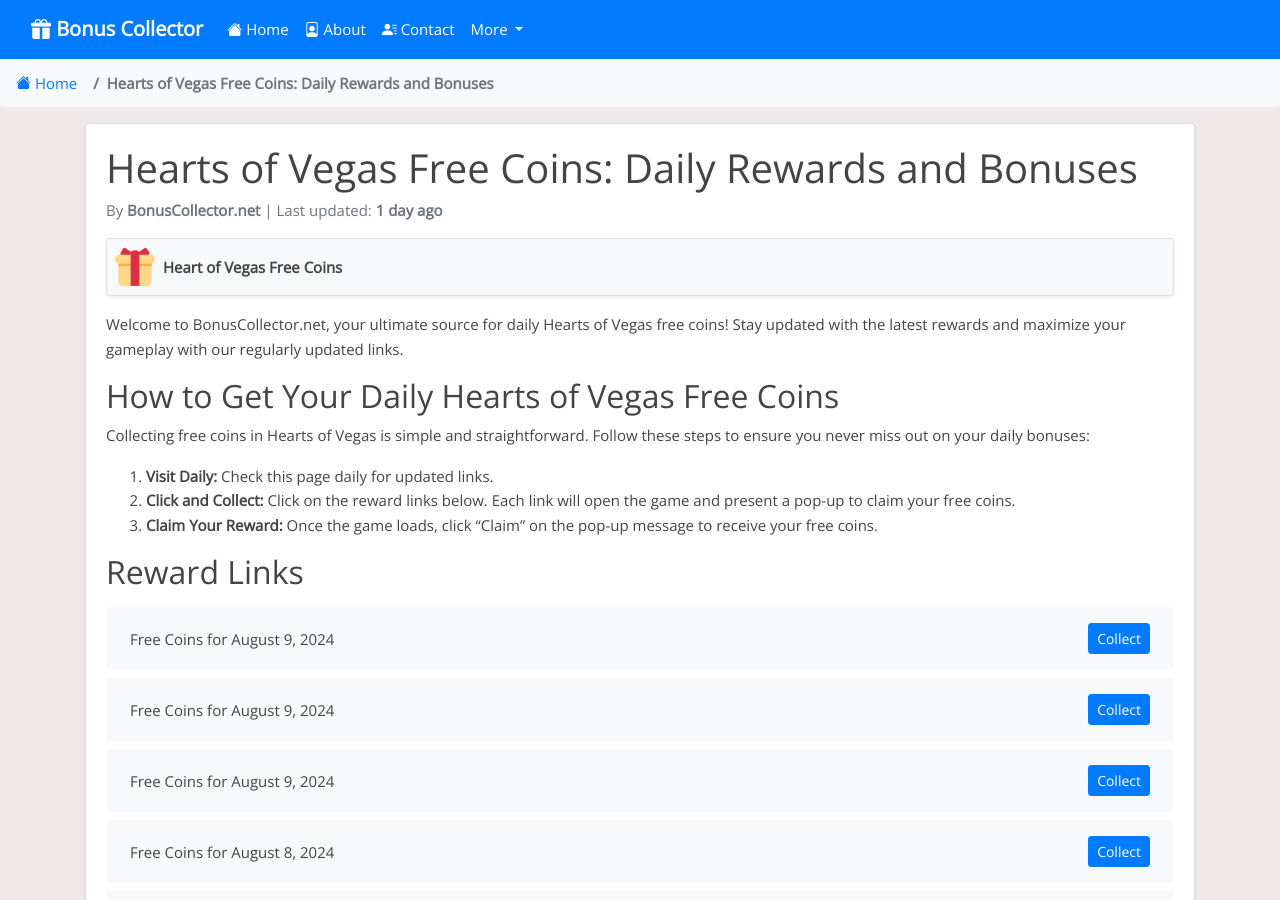
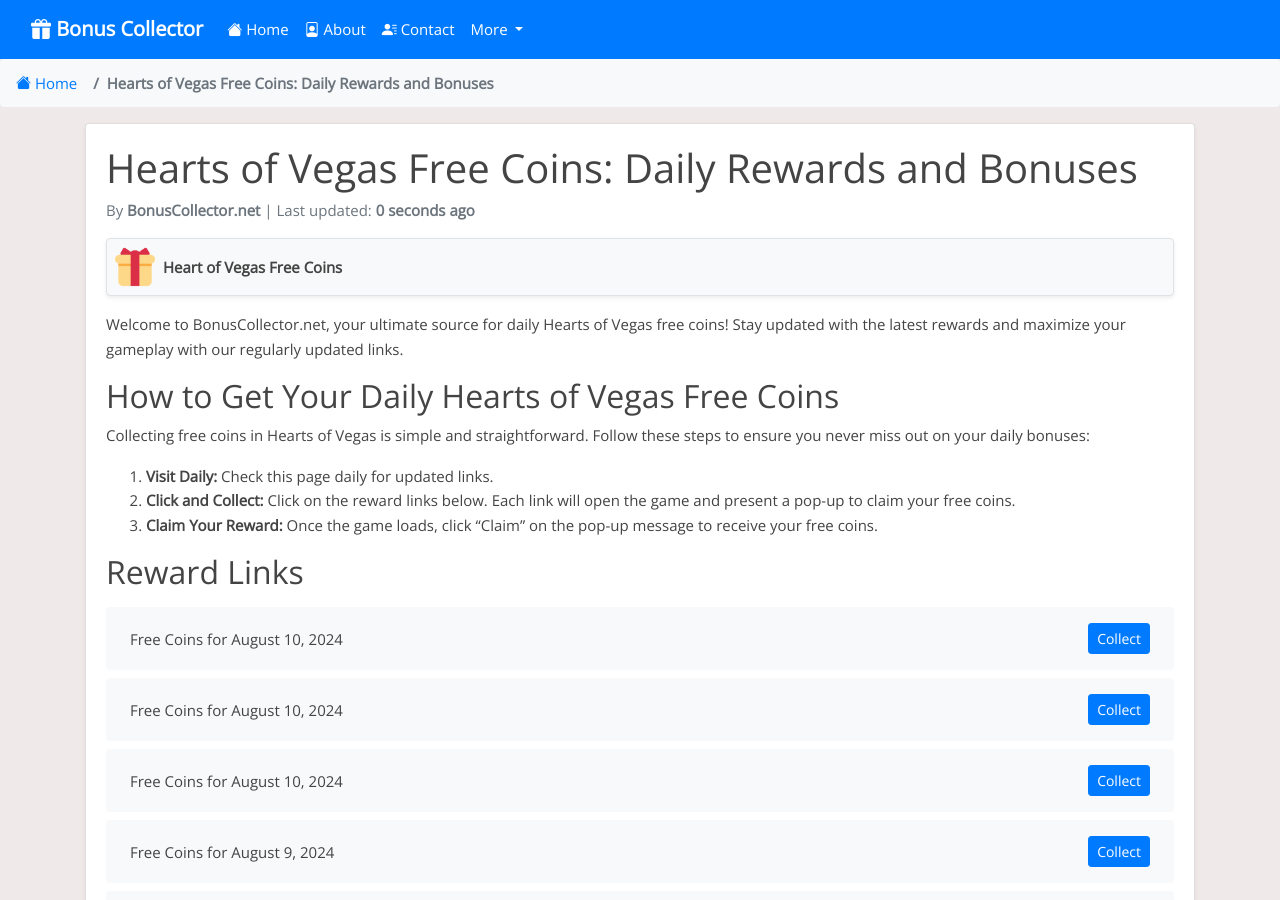
Before and after one commit to Prollad99/bs-net, a Jekyll site: the page built from _posts/2024-08-02-heart-of-vegas.md, in a window 1280 px wide and 900 px high. Built offline with Jekyll 4.4.1, drawn with Linux system fonts in a browser that asks for light colours; nearby versions of some CDN libraries; comment, search, counter and statistics services are not loaded; some of the changed text lies outside the part shown.

Commit message:
Update heart-of-vegas reward links and last modified date

```diff
--- a/_data/include_files.yml
+++ b/_data/include_files.yml
@@ -74,7 +74,7 @@
   last_modified: 2024-08-10 03:17:45
 
 heart-of-vegas.html:
-  last_modified: 2024-08-09 02:49:07
+  last_modified: 2024-08-10 03:17:47
 
 solitaire-grand-harvest.html:
   last_modified: 2024-08-09 12:26:26
--- a/_includes/heart-of-vegas.html
+++ b/_includes/heart-of-vegas.html
@@ -1,4 +1,16 @@
 <ul class="list-group mt-3 mb-4">
+  <li class="list-group-item d-flex justify-content-between align-items-center">
+    <span>Free Coins for August 10, 2024</span>
+    <a href="https://hovsocial.onelink.me/bx8J/2zmuh1p9" class="btn btn-primary btn-sm">Collect</a>
+  </li>
+  <li class="list-group-item d-flex justify-content-between align-items-center">
+    <span>Free Coins for August 10, 2024</span>
+    <a href="https://hovsocial.onelink.me/bx8J/4d2q5qao" class="btn btn-primary btn-sm">Collect</a>
+  </li>
+  <li class="list-group-item d-flex justify-content-between align-items-center">
+    <span>Free Coins for August 10, 2024</span>
+    <a href="https://hovsocial.onelink.me/bx8J/1l4m0j0q" class="btn btn-primary btn-sm">Collect</a>
+  </li>
   <li class="list-group-item d-flex justify-content-between align-items-center">
     <span>Free Coins for August 9, 2024</span>
     <a href="https://hovsocial.onelink.me/bx8J/fg8wmiwz" class="btn btn-primary btn-sm">Collect</a>
@@ -387,16 +399,4 @@
     <span>Free Coins for Invalid Date</span>
     <a href="https://hovsocial.onelink.me/bx8J/ualnmpkr" class="btn btn-primary btn-sm">Collect</a>
   </li>
-  <li class="list-group-item d-flex justify-content-between align-items-center">
-    <span>Free Coins for Invalid Date</span>
-    <a href="https://hovsocial.onelink.me/bx8J/vqz6c2om" class="btn btn-primary btn-sm">Collect</a>
-  </li>
-  <li class="list-group-item d-flex justify-content-between align-items-center">
-    <span>Free Coins for Invalid Date</span>
-    <a href="https://hovsocial.onelink.me/bx8J/6dfgfuk0" class="btn btn-primary btn-sm">Collect</a>
-  </li>
-  <li class="list-group-item d-flex justify-content-between align-items-center">
-    <span>Free Coins for Invalid Date</span>
-    <a href="https://hovsocial.onelink.me/bx8J/bxw9qe3q" class="btn btn-primary btn-sm">Collect</a>
-  </li>
 </ul>
```
Also changed, not shown: links-json/heart-of-vegas.json (+12 -9 lines).
